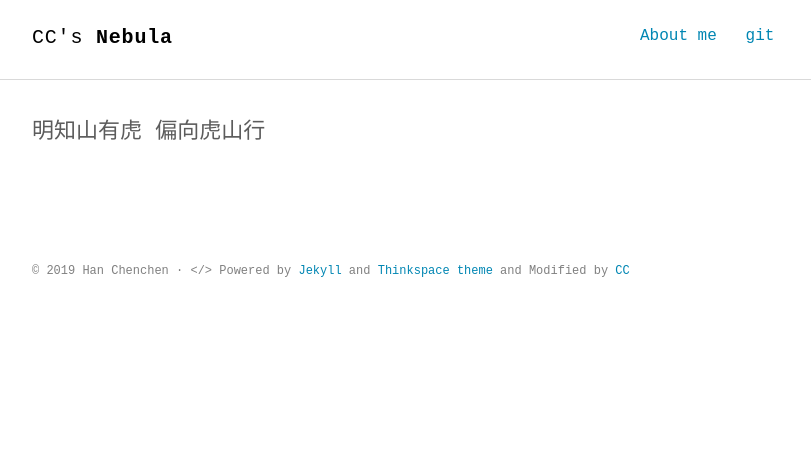
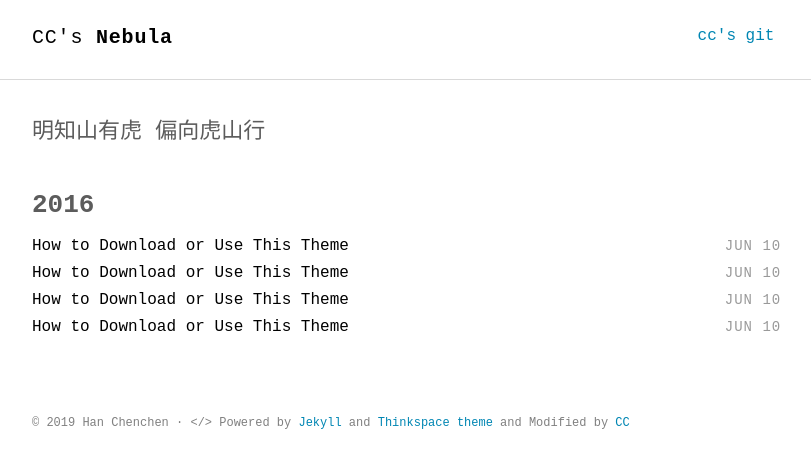
Before and after one commit to hanchenchen/hanchenchen.github.io, a Jekyll site: the page built from index.html, in a window 1280 px wide. Shown: the top 468 px of the page, without its empty margins (232-1043 px from the left). Built offline with Jekyll 4.4.1, drawn with Linux system fonts in a browser that asks for light colours; some web fonts are replaced; part of the change alters nothing that is shown.

Commit message:
modify layouts

```diff
--- a/_includes/nav.html
+++ b/_includes/nav.html
@@ -3,8 +3,7 @@
   <div class="container">
     <h1 class="logo"><a href="{{ '/' | prepend: site.baseurl | prepend: site.url }}">{{ site.title_left }}<span>{{ site.title_right }}</span></a></h1>
     <ul class="navbar">
-      <li><a href="{{ '/LeetCode' | prepend: site.baseurl | prepend: site.url }}">About me</a></li>
-      <li><a href="https://github.com/hanchenchen">git</a></li>
+      <li><a href="https://github.com/hanchenchen">cc's git</a></li>
     </ul>
   </div>
 </nav>
--- /dev/null
+++ b/_posts/2016-06-10-demo 2.md
@@ -0,0 +1,24 @@
+---
+layout: page
+title: "How to Download or Use This Theme"
+comments: true
+description: "How to Download or Use This Theme"
+keywords: "dummy content"
+---
+
+### Use this theme as you main site
+
+- Download or fork the master branch of this theme repo into your GitHub account.
+- Rename the repo into something like `your_username.github.io`.
+- Edit `_config.yml` file to your preferences.
+- Edit `about.md` file for your About page.
+- Inside `_posts` folder, there are sample of blog entries. Learn from it and start yours.
+- Now, visit `http://your_username.github.io` and you should see your blog running.
+
+### Use this theme as a project page
+
+If you want to use this theme as a project page blog, you don't need to rename the theme repo into `your_username.github.io`.
+
+All you need to do, open `_config.yml` file, change `baseurl` to your project name which contains this theme, e.g. `baseurl: "/myproject"`.
+
+#### Cheers!
--- /dev/null
+++ b/_posts/2016-06-10-demo 3.md
@@ -0,0 +1,24 @@
+---
+layout: default
+title: "How to Download or Use This Theme"
+comments: false
+description: "How to Download or Use This Theme"
+keywords: "dummy content"
+---
+
+### Use this theme as you main site
+
+- Download or fork the master branch of this theme repo into your GitHub account.
+- Rename the repo into something like `your_username.github.io`.
+- Edit `_config.yml` file to your preferences.
+- Edit `about.md` file for your About page.
+- Inside `_posts` folder, there are sample of blog entries. Learn from it and start yours.
+- Now, visit `http://your_username.github.io` and you should see your blog running.
+
+### Use this theme as a project page
+
+If you want to use this theme as a project page blog, you don't need to rename the theme repo into `your_username.github.io`.
+
+All you need to do, open `_config.yml` file, change `baseurl` to your project name which contains this theme, e.g. `baseurl: "/myproject"`.
+
+#### Cheers!
--- /dev/null
+++ b/_posts/2016-06-10-demo 4.md
@@ -0,0 +1,24 @@
+---
+layout: compress
+title: "How to Download or Use This Theme"
+comments: true
+description: "How to Download or Use This Theme"
+keywords: "dummy content"
+---
+
+### Use this theme as you main site
+
+- Download or fork the master branch of this theme repo into your GitHub account.
+- Rename the repo into something like `your_username.github.io`.
+- Edit `_config.yml` file to your preferences.
+- Edit `about.md` file for your About page.
+- Inside `_posts` folder, there are sample of blog entries. Learn from it and start yours.
+- Now, visit `http://your_username.github.io` and you should see your blog running.
+
+### Use this theme as a project page
+
+If you want to use this theme as a project page blog, you don't need to rename the theme repo into `your_username.github.io`.
+
+All you need to do, open `_config.yml` file, change `baseurl` to your project name which contains this theme, e.g. `baseurl: "/myproject"`.
+
+#### Cheers!
--- /dev/null
+++ b/_posts/2016-06-10-demo.md
@@ -0,0 +1,24 @@
+---
+layout: post
+title: "How to Download or Use This Theme"
+comments: true
+description: "How to Download or Use This Theme"
+keywords: "dummy content"
+---
+
+### Use this theme as you main site
+
+- Download or fork the master branch of this theme repo into your GitHub account.
+- Rename the repo into something like `your_username.github.io`.
+- Edit `_config.yml` file to your preferences.
+- Edit `about.md` file for your About page.
+- Inside `_posts` folder, there are sample of blog entries. Learn from it and start yours.
+- Now, visit `http://your_username.github.io` and you should see your blog running.
+
+### Use this theme as a project page
+
+If you want to use this theme as a project page blog, you don't need to rename the theme repo into `your_username.github.io`.
+
+All you need to do, open `_config.yml` file, change `baseurl` to your project name which contains this theme, e.g. `baseurl: "/myproject"`.
+
+#### Cheers!
```
Also changed, not shown: 8 other files.
